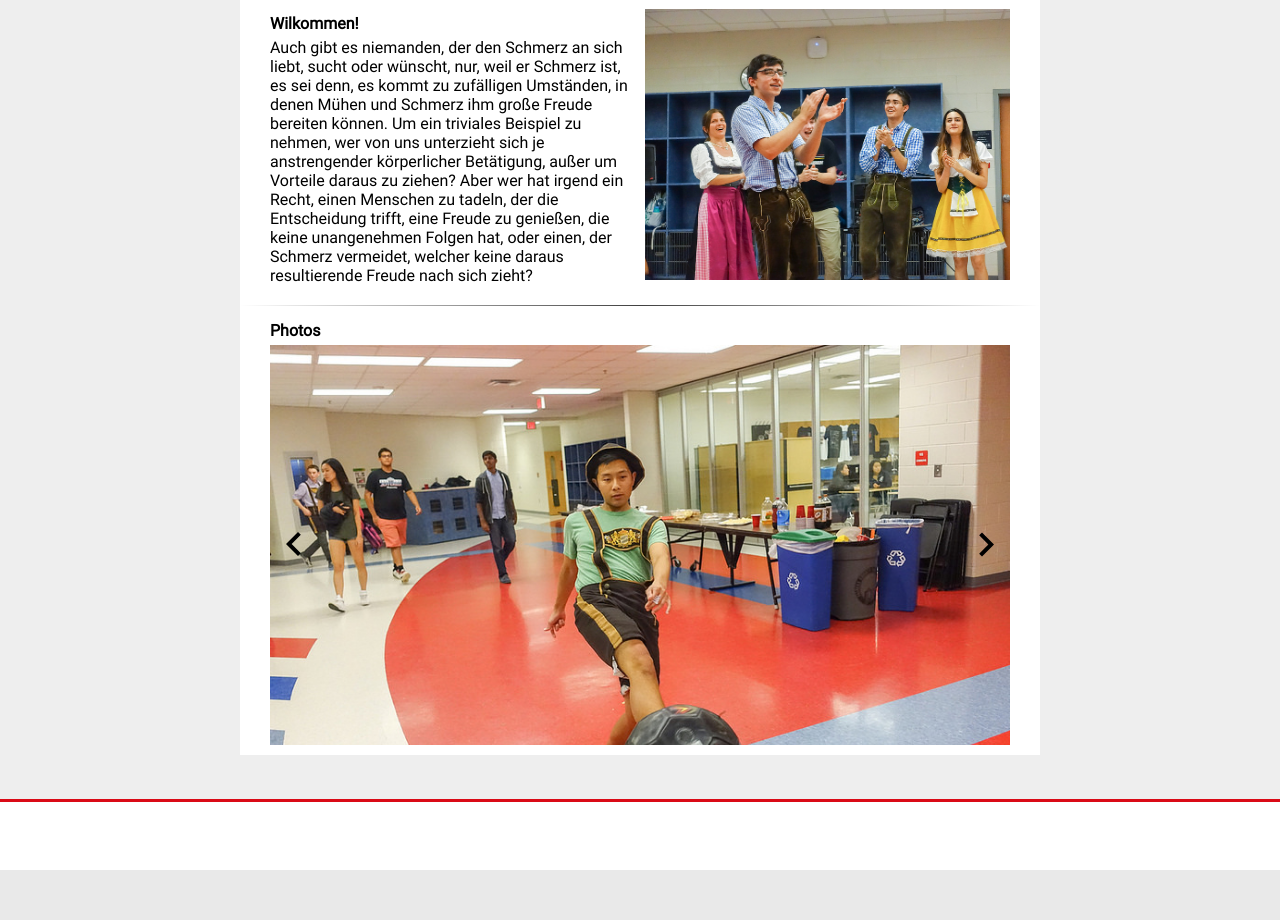
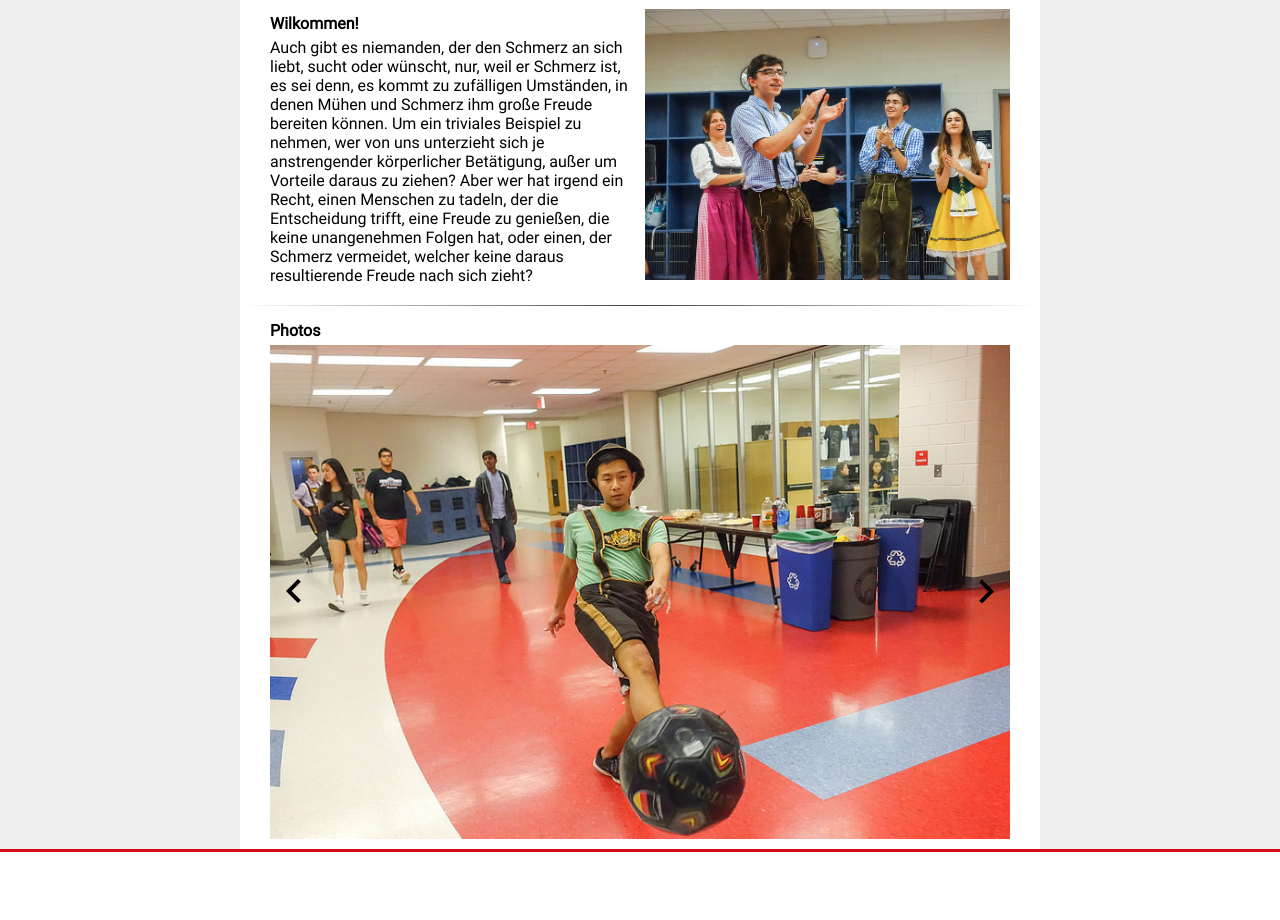
Before and after one commit to tjghs/ghswebsite, a Flask app: page / in a window 1280 px wide. Shown: the part 72-992 px from the top of the page. Before the commit the page ends 942 px from the top, so only its background shows below. Run offline with Flask 2, Linux system fonts and the light colour scheme.

Commit message:
Clean up some stuff and fix size of slideshow

```diff
--- a/static/css/base.css
+++ b/static/css/base.css
@@ -199,7 +199,7 @@ header {
 
 #slideshow {
     width: 100%;
-    max-height: 50vh;
+    max-height: 500px;
     float: left;
     position: relative;
     overflow: hidden;
```
Also changed, not shown: static/scripts/gallery.js (+0 -92 lines).
